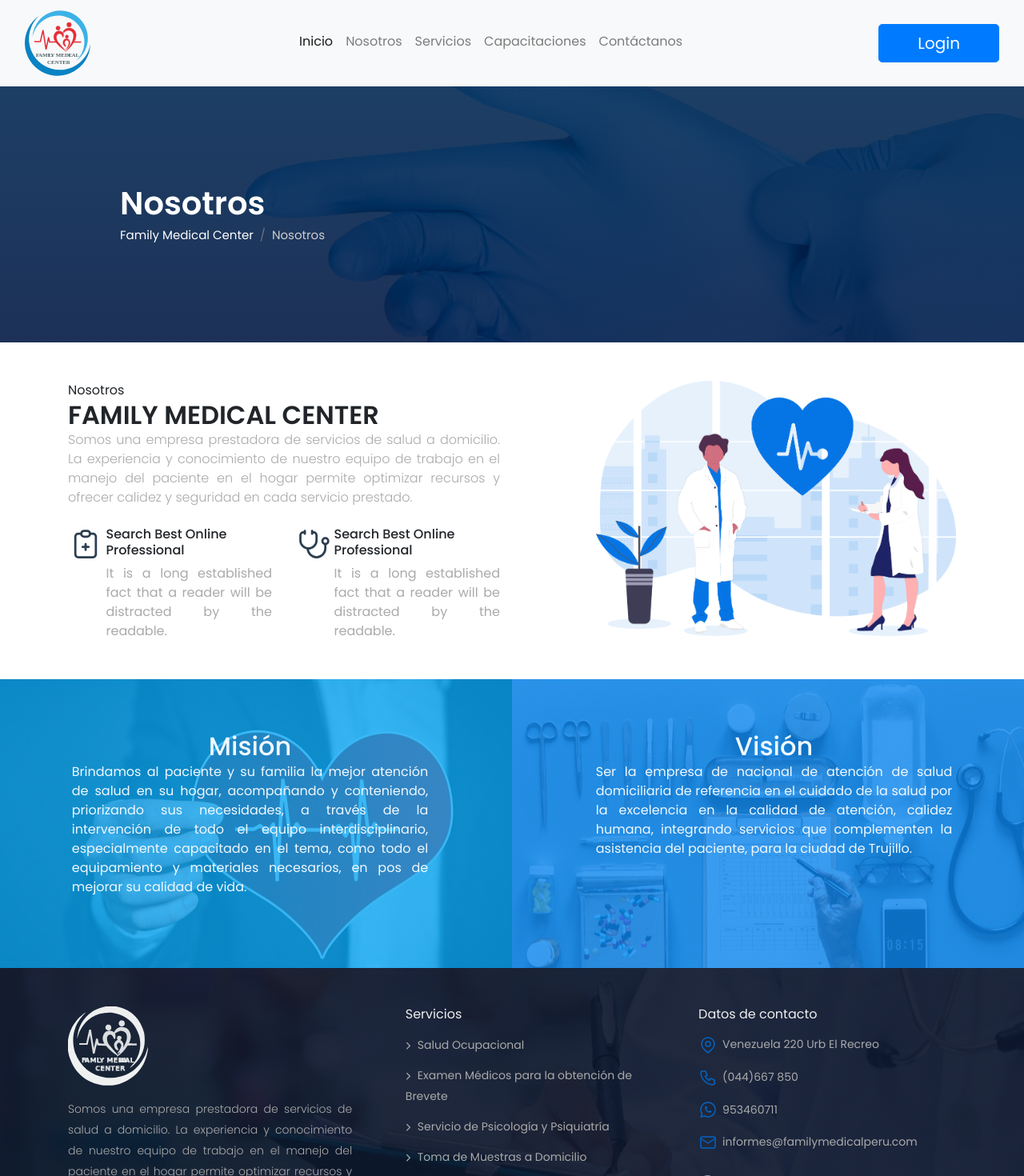
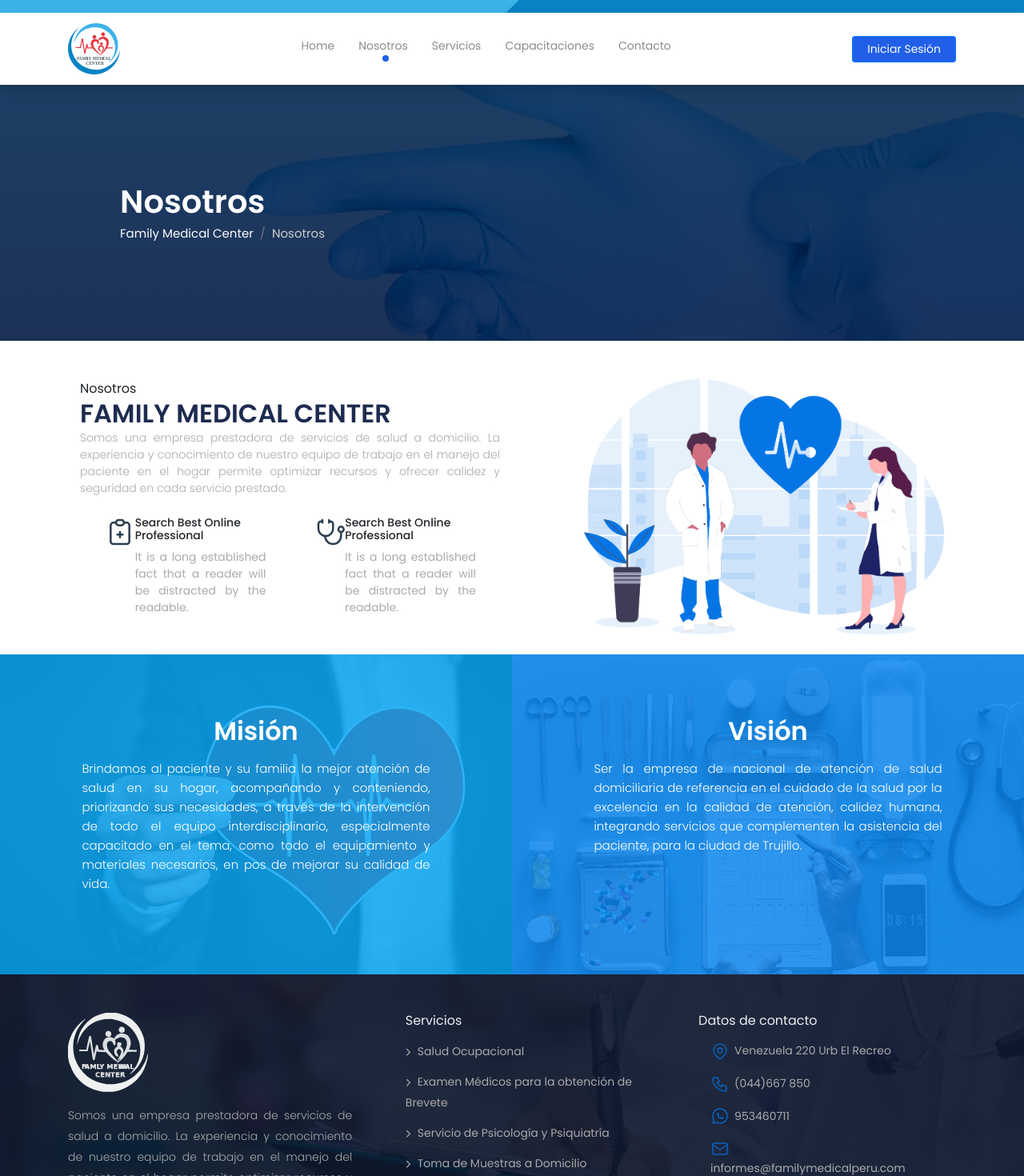
Before and after one commit to JuniorCR21/capstone_front-fmc, an Angular app: page /nosotros in a window 1280 px wide. Shown: the top 1470 px of the page at 80% size. Built offline with nearby package versions, Linux system fonts and the light colour scheme.

Commit message:
Navbar terminado al 95%

```diff
--- a/angular.json
+++ b/angular.json
@@ -1,7 +1,6 @@
 {
   "$schema": "./node_modules/@angular/cli/lib/config/schema.json",
   "cli": {
-    "analytics": "38000187-b653-4f3e-91f0-8e66b9777c7c"
   },
   "version": 1,
   "newProjectRoot": "projects",
--- a/src/app/app.component.html
+++ b/src/app/app.component.html
@@ -1,4 +1,4 @@
-<app-navbar></app-navbar>
-<app-banner  *ngIf="bannerActive"></app-banner>
+<app-navbar [path]="path"></app-navbar>
+<app-banner  *ngIf="bannerActive" [path]="path"></app-banner>
 <router-outlet></router-outlet>
 <app-footer></app-footer>
--- a/src/app/app.component.ts
+++ b/src/app/app.component.ts
@@ -7,7 +7,7 @@
   styleUrls: ['./app.component.css']
 })
 export class AppComponent implements OnInit{
-
+  path = "";
   bannerActive:Boolean=false;
   constructor(private router:Router){
   }
@@ -15,7 +15,7 @@
   ngOnInit(): void {
     this.router.events.forEach((event) => {
       if(event instanceof NavigationEnd) {
-        console.log(location.pathname)
+        this.path= location.pathname
         if(location.pathname != '/'){
           this.bannerActive = true;
         }else{
--- a/src/app/pages/about/about.component.css
+++ b/src/app/pages/about/about.component.css
@@ -1,46 +1,58 @@
-.title{
+.title {
   font-weight: 600;
-  color: 1D2B4F;
+  color: #1d2b4f;
 }
 .text {
-  color:#AAAAAA;
-font-weight: 300;
-align-content: center;
+  color: #aaaaaa;
+  font-weight: 300;
+  align-content: center;
+  font-size: 14px;
 }
-.imagenD{
+
+.text-content {
+  font-size: 14px;
+}
+
+.imagenD {
   width: 450px;
 }
 
-.textSub{
-color: #AAAAAA;
+.textSub {
+  color: #aaaaaa;
 }
 
-.textMed{
-  color: #AAAAAA;
+.textMed {
+  color: #aaaaaa;
 }
-.primera{
+.primera {
   width: 100%;
-  padding: 5% 8%;
-background:linear-gradient(to top, rgba(9, 166, 243, 0.8),rgba(9, 166, 243, 0.8)), url('../../../assets/img/about/mision.jpg');
-}
-.segunda{
-  width: 100%;
-  padding: 5% 8%;
-  background: linear-gradient(to top, rgba(10, 133, 237, 0.8),rgba(10, 133, 237, 0.8)), url(../../../assets/img/about/vision.jpg);
-}
-.titleMision{
-  color: aliceblue;
-}
-.text1{
-color: aliceblue;
+  padding: 6% 8%;
+  background: linear-gradient(
+      to top,
+      rgba(9, 166, 243, 0.85),
+      rgba(9, 166, 243, 0.85)
+    ),
+    url("../../../assets/img/about/mision.jpg");
 }
 
-.text2{
-  color: aliceblue;
-
+.segunda {
+  width: 100%;
+  padding: 6% 8%;
+  background: linear-gradient(
+      to top,
+      rgba(10, 133, 237, 0.85),
+      rgba(10, 133, 237, 0.85)
+    ),
+    url(../../../assets/img/about/vision.jpg);
+}
+.titleMV {
+  color: #fff;
+  font-weight: 600;
 }
 
-.titleVision{
-  color: aliceblue;
-
+.textMV {
+  color: #fff;
+  font-size: 15px;
+  font-weight: 300;
+  line-height: 24px;
 }
--- a/src/app/pages/about/about.component.html
+++ b/src/app/pages/about/about.component.html
@@ -1,96 +1,114 @@
-
-<section class= "container mt-5">
-  <div class= "row">
-    <div class= "col-md-6">
+<section class="container mt-5">
+  <div class="row">
+    <div class="col-md-6">
       <div>
         <p>Nosotros</p>
       </div>
       <div>
-        <h2 class= "title text-justify">FAMILY MEDICAL CENTER</h2>
-       <p class="text mb-4 text-justify"> Somos una empresa prestadora de servicios de salud a domicilio.
-          La experiencia y conocimiento de nuestro equipo de trabajo en el
-              manejo del paciente en el hogar permite optimizar recursos y
-              ofrecer calidez y seguridad en  cada servicio prestado.</p>
+        <h2 class="title text-justify">FAMILY MEDICAL CENTER</h2>
+        <p class="text mb-4 text-justify text-content">
+          Somos una empresa prestadora de servicios de salud a domicilio. La
+          experiencia y conocimiento de nuestro equipo de trabajo en el manejo
+          del paciente en el hogar permite optimizar recursos y ofrecer calidez
+          y seguridad en cada servicio prestado.
+        </p>
       </div>
-      <div class = "row mb-5">
+      <div class="row mb-5">
         <div class="col-md-6">
-          <div class ="row">
-              <div class= "col-md-2">
-                <svg xmlns="http://www.w3.org/2000/svg" class="icon icon-tabler icon-tabler-report-medical" width="44" height="44" viewBox="0 0 24 24" stroke-width="1.5" stroke="#2c3e50" fill="none" stroke-linecap="round" stroke-linejoin="round">
-                  <path stroke="none" d="M0 0h24v24H0z" fill="none"/>
-                  <path d="M9 5h-2a2 2 0 0 0 -2 2v12a2 2 0 0 0 2 2h10a2 2 0 0 0 2 -2v-12a2 2 0 0 0 -2 -2h-2" />
+          <div class="row">
+            <div class="col-md-2">
+              <svg
+                xmlns="http://www.w3.org/2000/svg"
+                class="icon icon-tabler icon-tabler-report-medical"
+                width="40"
+                height="40"
+                viewBox="0 0 24 24"
+                stroke-width="1.5"
+                stroke="#2c3e50"
+                fill="none"
+                stroke-linecap="round"
+                stroke-linejoin="round"
+              >
+                <path stroke="none" d="M0 0h24v24H0z" fill="none" />
+                <path
+                  d="M9 5h-2a2 2 0 0 0 -2 2v12a2 2 0 0 0 2 2h10a2 2 0 0 0 2 -2v-12a2 2 0 0 0 -2 -2h-2"
+                />
                 <rect x="9" y="3" width="6" height="4" rx="2" />
                 <line x1="10" y1="14" x2="14" y2="14" />
                 <line x1="12" y1="12" x2="12" y2="16" />
               </svg>
             </div>
             <div class="col-md">
-                <h6>Search Best Online
-                  Professional</h6>
-                <p class="textSub text-justify"> It is a long established
-                  fact that a reader will
-                  be distracted
-                  by the readable.</p>
+              <h6 class="text-content">Search Best Online Professional</h6>
+              <p class="textSub text-justify text-content">
+                It is a long established fact that a reader will be distracted
+                by the readable.
+              </p>
             </div>
           </div>
         </div>
         <div class="col-md-6">
-          <div class ="row">
-              <div class= "col-md-2">
-                <svg xmlns="http://www.w3.org/2000/svg" class="icon icon-tabler icon-tabler-stethoscope" width="44" height="44" viewBox="0 0 24 24" stroke-width="1.5" stroke="#2c3e50" fill="none" stroke-linecap="round" stroke-linejoin="round">
-                  <path stroke="none" d="M0 0h24v24H0z" fill="none"/>
-                  <path d="M6 4h-1a2 2 0 0 0 -2 2v3.5h0a5.5 5.5 0 0 0 11 0v-3.5a2 2 0 0 0 -2 -2h-1" />
+          <div class="row">
+            <div class="col-md-2">
+              <svg
+                xmlns="http://www.w3.org/2000/svg"
+                class="icon icon-tabler icon-tabler-stethoscope"
+                width="40"
+                height="40"
+                viewBox="0 0 24 24"
+                stroke-width="1.5"
+                stroke="#2c3e50"
+                fill="none"
+                stroke-linecap="round"
+                stroke-linejoin="round"
+              >
+                <path stroke="none" d="M0 0h24v24H0z" fill="none" />
+                <path
+                  d="M6 4h-1a2 2 0 0 0 -2 2v3.5h0a5.5 5.5 0 0 0 11 0v-3.5a2 2 0 0 0 -2 -2h-1"
+                />
                 <path d="M8 15a6 6 0 1 0 12 0v-3" />
-                  <path  d="M11 3v2" />
-                  <path  d="M6 3v2" />
+                <path d="M11 3v2" />
+                <path d="M6 3v2" />
                 <circle cx="20" cy="10" r="2" />
               </svg>
             </div>
             <div class="col-md">
-                <h6>Search Best Online
-                  Professional</h6>
-                <p class =" textMed text-justify"> It is a long established
-                  fact that a reader will
-                  be distracted
-                  by the readable.</p>
+              <h6 class="text-content">Search Best Online Professional</h6>
+              <p class="textMed text-justify text-content">
+                It is a long established fact that a reader will be distracted
+                by the readable.
+              </p>
             </div>
           </div>
         </div>
-
       </div>
     </div>
-    <div class= "col-md-6 text-md-right">
-      <img class= "imagenD" src="../../../assets/img/about/imagen1.png">
-
+    <div class="col-md-6 text-md-right">
+      <img class="imagenD" src="../../../assets/img/about/imagen1.png" />
     </div>
   </div>
-
 </section>
 
 <section>
-  <div class= "row">
-    <div class= "primera col-md-6 ">
-      <div>
-        <h2 class="titleMision text-center">Misión</h2>
-       <p class="text1 mb-4 text-justify"> Brindamos al paciente y su familia la mejor atención de salud en su hogar,
-         acompañando y conteniendo, priorizando sus necesidades,
-         a través de la intervención de todo el equipo interdisciplinario,
-          especialmente capacitado en el tema, como todo el equipamiento y materiales necesarios,
-          en pos de mejorar su calidad de vida. </p>
+  <div class="row">
+    <div class="primera col-md-6">
+      <h2 class="titleMV text-center">Misión</h2>
+      <p class="textMV mb-4 mt-3 text-justify">
+        Brindamos al paciente y su familia la mejor atención de salud en su
+        hogar, acompañando y conteniendo, priorizando sus necesidades, a través
+        de la intervención de todo el equipo interdisciplinario, especialmente
+        capacitado en el tema, como todo el equipamiento y materiales
+        necesarios, en pos de mejorar su calidad de vida.
+      </p>
     </div>
-
+    <div class="segunda col-md-6">
+      <h2 class="titleMV text-center">Visión</h2>
+      <p class="textMV mt-3 mb-4 text-justify">
+        Ser la empresa de nacional de atención de salud domiciliaria de
+        referencia en el cuidado de la salud por la excelencia en la calidad de
+        atención, calidez humana, integrando servicios que complementen la
+        asistencia del paciente, para la ciudad de Trujillo.
+      </p>
     </div>
-    <div class= "segunda col-md-6">
-      <div>
-        <h2 class="titleVision text-center" >Visión</h2>
-       <p class="text2 mb-4 text-justify"> Ser la empresa de nacional de atención de salud domiciliaria de
-        referencia en el cuidado de la salud por la excelencia en la calidad
-        de atención, calidez humana, integrando servicios que complementen
-        la asistencia del paciente, para la ciudad de Trujillo.  </p>
   </div>
-
-    </div>
-
-  </div>
-
 </section>
--- a/src/app/shared/components/navbar/navbar.component.css
+++ b/src/app/shared/components/navbar/navbar.component.css
@@ -1,7 +1,110 @@
-.nav-link {
-    border-bottom: 5px solid transparent;
+.pre-nav{
+  width: 100%;
+  height: 16px;
+  background: rgba(255,94,31,1);
+  background: -moz-linear-gradient(-45deg, rgba(60, 178, 231,1) 0%, rgba(60, 178, 231,1) 50%, rgba(9, 131, 196,1) 50%, rgba(9, 131, 196,1) 100%);
+  background: -webkit-gradient(left top, right bottom, color-stop(0%, rgba(60, 178, 231,1)), color-stop(50%, rgba(60, 178, 231,1)), color-stop(50%, rgba(9, 131, 196,1)), color-stop(100%, rgba(9, 131, 196,1)));
+  background: -webkit-linear-gradient(-45deg, rgba(60, 178, 231,1) 0%, rgba(60, 178, 231,1) 50%, rgba(9, 131, 196,1) 50%, rgba(9, 131, 196,1) 100%);
+  background: -o-linear-gradient(-45deg, rgba(60, 178, 231,1) 0%, rgba(60, 178, 231,1) 50%, rgba(9, 131, 196,1) 50%, rgba(9, 131, 196,1) 100%);
+  background: -ms-linear-gradient(-45deg, rgba(60, 178, 231,1) 0%, rgba(60, 178, 231,1) 50%, rgba(9, 131, 196,1) 50%, rgba(9, 131, 196,1) 100%);
+  background: linear-gradient(135deg, rgba(60, 178, 231,1) 0%, rgba(60, 178, 231,1) 50%, rgba(9, 131, 196,1) 50%, rgba(9, 131, 196,1) 100%);
+  filter: progid:DXImageTransform.Microsoft.gradient( startColorstr='#3cb2e7', endColorstr='#0983c4', GradientType=1 );
+  color: white;
+}
+
+.navbarLg{
+  background-color: #fff;
+  padding: 1% 0;
+}
+.logo{
+  width: 65px;
+}
+
+.navbarLg .item-nav a{
+  color: rgb(139, 139, 139);
+  font-size: 14px;
+  font-weight: 400;
+}
+
+.div-nav{
+  display: inline-block;
+  padding: 0 15px;
+  cursor: pointer;
+}
+
+.navbarLg .item-nav .div-nav a{
+  text-decoration: none;
+}
+
+.navbarLg .item-nav .div-nav:hover a{
+  color: #3F3D56;
+  transition: .2s all ease-in-out;
+}
+
+.navbarLg .item-nav .div-nav:hover .circle{
+  width: 8px;
+  height: 8px;
+  border-radius: 50%;
+  border-color: #fff;
+  background-color: #3CB2E7;
+  position: relative;
+  left: 48%;
+  animation: 1s animationCircle infinite;
+}
+
+@keyframes animationCircle {
+
+  0%{
+    width: 2px;
+    height: 2px;
+  }
+  50%{
+    width: 8px;
+    height: 8px;
+  }
+  100%{
+    width: 2px;
+    height: 2px;
+  }
+}
+
+.navbarLg .item-nav .div-nav .activo{
+  width: 8px;
+  height: 8px;
+  border-radius: 50%;
+  border-color: #fff;
+  background-color: #215FE9;
+  position: relative;
+  left: 48%;
+}
+
+
+.content-navbar{
+  display: flex;
+  justify-content: space-between;
+  align-items: center;
+}
+
+.btn{
+  background-color: #215FE9;
+  padding: 5px 18px;
+}
+
+@media only screen and (max-width:767px){
+  .navbarLg{
+    display: none;
   }
 
-  .nav-link:hover {
-    border-bottom: 5px solid blue;
+  .navbar .navbar-nav .active::after{
+    content: '';
+    width: 8%;
+    height: 2px;
+    background-color: #215FE9;
+    display: block;
   }
+
+  .pre-nav{
+    height: 10px;
+  }
+
+}
--- a/src/app/shared/components/navbar/navbar.component.html
+++ b/src/app/shared/components/navbar/navbar.component.html
@@ -1,24 +1,82 @@
-<nav class="navbar navbar-expand-lg navbar-light bg-light">
-    <div class="container-fluid">
-      <a class="navbar-brand" href="#" >
-          <img src="../../../../assets/img/logo/logo.svg" alt="" width="82" height="82">
-      </a>
-      <button class="navbar-toggler" type="button" data-bs-toggle="collapse" data-bs-target="#navbarNavAltMarkup" aria-controls="navbarNavAltMarkup" aria-expanded="false" aria-label="Toggle navigation">
-        <span class="navbar-toggler-icon"></span>
-      </button>
-      <div class="collapse navbar-collapse" id="navbarNavAltMarkup">
-        <div id="myTab" class="navbar-nav m-auto">
-          <a class="nav-link active" routerLinkActive="router-link-active" (click)="inicio()">Inicio</a>
-          <a class="nav-link" routerLinkActive="router-link-active" (click)="nosotros()">Nosotros</a>
-          <a class="nav-link" routerLinkActive="router-link-active" (click)="servicios()">Servicios</a>
-          <a class="nav-link" routerLinkActive="router-link-active" (click)="capacitaciones()">Capacitaciones</a>
-          <a class="nav-link" routerLinkActive="router-link-active" (click)="contactanos()">Contáctanos</a>
-        </div>
-        <div  class="d-grid gap-2">
-            <button type="button" class="btn btn-primary btn-lg px-5">Login</button>
-        </div>
+<div class="pre-nav">
+
+</div>
+<nav class="navbarLg sticky-top shadow">
+  <div class="container content-navbar">
+    <img
+      class="logo"
+      src="../../../../assets/img/logo/logo.svg"
+      alt="Logo Family Medical Center"
+    />
+    <div class="item-nav">
+      <div class="div-nav text-center">
+        <a routerLink="">Home</a>
+        <div class="activo" *ngIf="ruta === '/'"></div>
+        <div class="circle" *ngIf="ruta !== '/'"></div>
+      </div>
+      <div class="div-nav">
+        <a routerLink="/nosotros">Nosotros</a>
+        <div class="activo" *ngIf="ruta === '/nosotros'"></div>
+        <div class="circle" *ngIf="ruta !== '/nosotros'"></div>
+      </div>
+      <div class="div-nav">
+        <a routerLink="/servicios">Servicios</a>
+        <div class="activo" *ngIf="ruta === '/servicios'"></div>
+        <div class="circle" *ngIf="ruta !== '/servicios'"></div>
+      </div>
+      <div class="div-nav">
+        <a routerLink="/capacitaciones">Capacitaciones</a>
+        <div class="activo" *ngIf="ruta === '/capacitaciones'"></div>
+        <div class="circle" *ngIf="ruta !== '/capacitaciones'"></div>
+      </div>
+      <div class="div-nav">
+        <a routerLink="/contacto">Contacto</a>
+        <div class="activo" *ngIf="ruta === '/contacto'"></div>
+        <div class="circle" *ngIf="ruta !== '/contacto'"></div>
       </div>
     </div>
+    <button class="btn btn-primary btn-sm">Iniciar Sesión</button>
+  </div>
+</nav>
 
-
-  </nav>
+<nav
+  class="
+    navbar navbar-expand-lg
+    sticky-top
+    navbar-light
+    bg-white
+    d-md-none d-lg-none d-xl-none
+    shadow
+  "
+>
+  <div class="container">
+    <a class="navbar-brand" routerLink="">
+      <img
+        class="logo"
+        src="../../../../assets/img/logo/logo.svg"
+        alt="Logo Family Medical Center"
+      />
+    </a>
+    <button
+      class="navbar-toggler navbar-sm-toggler"
+      type="button"
+      data-toggle="collapse"
+      data-target="#navbarNavAltMarkup"
+      aria-controls="navbarNavAltMarkup"
+      aria-expanded="false"
+      aria-label="Toggle navigation"
+    >
+      <span class="navbar-toggler-icon"></span>
+    </button>
+    <div class="collapse navbar-collapse" id="navbarNavAltMarkup">
+      <div class="navbar-nav mr-auto">
+        <a class="nav-link mt-3" routerLink="">Home</a>
+        <a class="nav-link" routerLink="/nosotros" routerLinkActive="active">Nosotros</a>
+        <a class="nav-link" routerLink="/servicios" routerLinkActive="active">Servicios</a>
+        <a class="nav-link" routerLink="/capacitaciones" routerLinkActive="active">Capacitaciones</a>
+        <a class="nav-link" routerLink="/contacto" routerLinkActive="active">Contacto</a>
+      </div>
+      <button class="btn btn-primary mt-2 mb-3">Iniciar Sesión</button>
+    </div>
+  </div>
+</nav>
--- a/src/app/shared/components/navbar/navbar.component.ts
+++ b/src/app/shared/components/navbar/navbar.component.ts
@@ -1,6 +1,6 @@
-import { Component, OnInit } from '@angular/core';
+import { Component, Input, OnInit } from '@angular/core';
 
-import { Router } from '@angular/router';
+import { NavigationEnd, Router } from '@angular/router';
 
 @Component({
   selector: 'app-navbar',
@@ -9,31 +9,14 @@
 })
 
 export class NavbarComponent implements OnInit {
+  ruta = '';
+  @Input() set path(_path: any){
+    this.ruta = _path;
+  }
 
   constructor(private router: Router) { }
 
 
   ngOnInit(): void {
   }
-
-  inicio() {
-    this.router.navigate(['/inicio']);
-  }
-
-  nosotros() {
-    this.router.navigate(['/nosotros']);
-  }
-
-  servicios() {
-    this.router.navigate(['/servicios']);
-  }
-
-  capacitaciones() {
-    this.router.navigate(['/capacitaciones']);
-  }
-
-  contactanos() {
-    this.router.navigate(['/contacto']);
-  }
-
 }
--- a/src/environments/environment.prod.ts
+++ b/src/environments/environment.prod.ts
@@ -1,3 +1,3 @@
 export const environment = {
-  production: true
+  production: false
 };
--- a/src/styles.css
+++ b/src/styles.css
@@ -1,4 +1,4 @@
-body,div,p,h1,h2,h3,h4,h5,section,ul,li{
+body,div,p,h1,h2,h3,h4,h5,section,ul,li,.row{
   margin: 0;
   padding: 0;
   font-family: 'Poppins', sans-serif, -apple-system, BlinkMacSystemFont, 'Segoe UI', Roboto, Oxygen, Ubuntu, Cantarell, 'Open Sans', 'Helvetica Neue';
```
Also changed, not shown: src/app/shared/components/banner/banner.component.ts (+8 -5 lines). Lines whose indentation alone changed are shown as unchanged.
